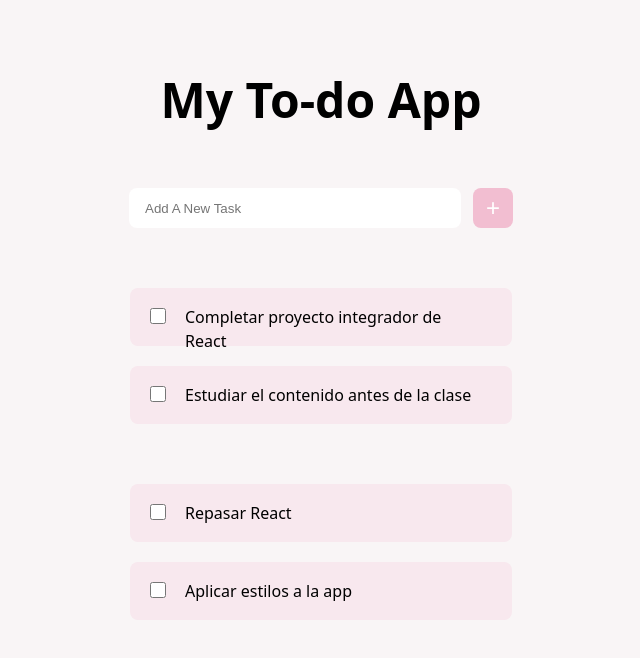
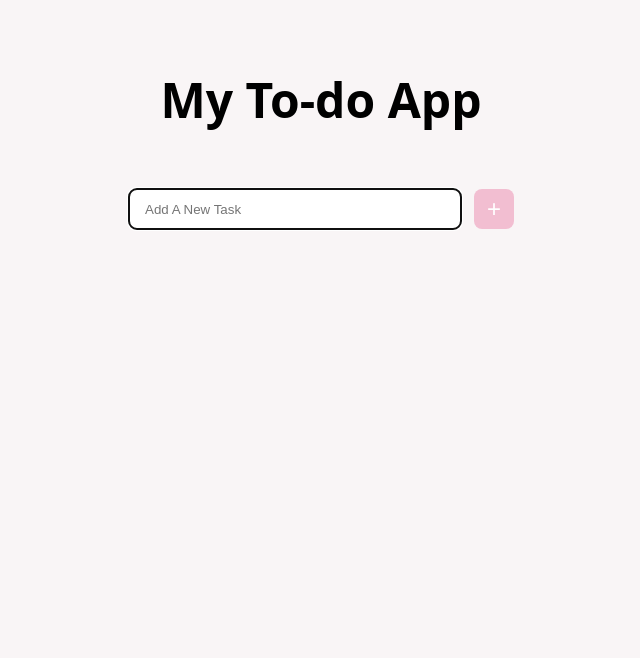
Before and after one commit to davidcdev/my-react-task-list, a React (Vite) app: page / in a window 1280 px wide. Shown: the top 658 px of the page, without its empty margins (319-959 px from the left). Built offline with nearby package versions, Linux system fonts and the light colour scheme.

Commit message:
Implemented hooks to add, complete and delete tasks

```diff
--- a/src/App.css
+++ b/src/App.css
@@ -6,6 +6,7 @@
   display: flex;
   flex-direction: column;
   place-items: center;
+  font-family: system-ui, -apple-system, BlinkMacSystemFont, 'Segoe UI', Roboto, Oxygen, Ubuntu, Cantarell, 'Open Sans', 'Helvetica Neue', sans-serif;
 }
 
 header {
@@ -22,13 +23,21 @@ header {
   margin-bottom: 20px;
 }
 
+.new-task{
+  border: 1px solid #F2BED1;
+  border-radius: 8px;
+  width: 300px;
+  height: 32px;
+  padding: 4px 16px;
+}
+
 .add-new-task {
   display: flex;
   align-items: center;
   justify-content: space-around;
 }
 
-.add {
+.add-button {
   background-color: #F2BED1;
   border: none;
   border-radius: 8px;
@@ -42,16 +51,8 @@ header {
   cursor: pointer;
 }
 
-.add:hover {
+.add-button:hover {
   background-color: #FDCEDF;
-}
-
-.type-task{
-  border: none;
-  border-radius: 8px;
-  width: 300px;
-  height: 32px;
-  padding: 4px 16px;
 }
 
 .task-list-item:nth-child(1) {
@@ -62,25 +63,69 @@ header {
   margin-top: 20px;
   display: flex;
   place-items: center;
-  justify-content: space-around;
+  justify-content:flex-start;
   border: none;
   border-radius: 8px;
   width: 350px;
-  height: 50px;
+  min-height: 50px;
   padding: 4px 16px;
   background-color: #F8E8EE;
+  position: relative;
+}
+
+.task-list-item.is-completed:nth-child(1) {
+  margin-top: 60px;
+}
+
+.task-list-item.is-completed {
+  margin-top: 20px;
+  display: flex;
+  place-items: center;
+  justify-content: space-around;
+  border: 1px solid #A3D2CA;
+  border-radius: 8px;
+  width: 350px;
+  min-height: 50px;
+  padding: 4px 16px;
+  background-color: #CDF0EA;
+  opacity: 0.65;
+}
+
+.task-list-item.is-completed:hover {
+  opacity: 1;
 }
 
 .complete {
   width: 16px;
   height: 16px;
   cursor: pointer;
+  margin-right: 16px;
 }
 
-.task-name {
-  width: 100%;
+.task-list-item-description {
+  width: 100vh;
   height: 50%;
   text-align: left;
   font-weight:300;
   padding: 4px 16px;
 }
+
+.delete-button {
+  display: flex;
+  align-items: center;
+  justify-content: center;
+  width: 18px;
+  height: 18px;
+  border: none;
+  border-radius: 4px;
+  background-color: transparent;
+  cursor: pointer;
+  opacity: 0.65;
+}
+
+.delete-button:hover {
+  border: 1px solid rgba(255, 0, 0, 0.525);
+  border-radius: 4px;
+  background-color: rgba(255, 0, 0, 0.329);
+  opacity: 1;
+}
--- a/src/App.jsx
+++ b/src/App.jsx
@@ -3,22 +3,11 @@ import './App.css'
 import { Header } from "./components/Header"
 import { TaskList } from './components/TaskList'
 
-let pendingTasks = [
-  { name:"Completar proyecto integrador de React" },
-  { name:"Estudiar el contenido antes de la clase" }
-]
-
-let completedTasks = [
-  { name:"Repasar React"},
-  { name:"Aplicar estilos a la app"}
-]
-
 function App() {
   return (
     <>
       <Header />
-      <TaskList list={pendingTasks} />
-      <TaskList list={completedTasks} />
+      <TaskList />
     </>
   )
 }
--- a/src/components/Header.jsx
+++ b/src/components/Header.jsx
@@ -6,10 +6,6 @@ export function Header () {
             <div className="title">
                 <h1>My To-do App</h1>
             </div>
-            <div className="add-new-task">
-                <input type="text" placeholder="Add A New Task" className="type-task" />
-                <button type="submit" className="add">+</button>
-            </div>
         </header>
     )
 }
--- a/src/components/Task.jsx
+++ b/src/components/Task.jsx
@@ -1,16 +1,40 @@
-export function Task (props) {
+export function Task ({task, onCompleteClick, onDeleteClick, setComplete }) {
+    const handleCompleteClick = () => {
+        onCompleteClick(task, task.id)
+    }
 
-    const {name} = props;
+    const handleDeleteClick = () => {
+        onDeleteClick(task.id)
+    }
 
     return (
-        <article className="task-list-item">
+        <article
+            className={
+                task.isCompleted === true
+                ? 'task-list-item is-completed'
+                : 'task-list-item' }>
             <aside>
-                <input type="checkbox" className="complete" />
+                <input
+                    type="checkbox"
+                    className="complete"
+                    onClick={ handleCompleteClick }
+                    checked={task.isCompleted}
+                    onChange={e => handleCompleteClick(e.target.checked)}
+                />
             </aside>
 
-            <p className="task-name">
-                {name}
-            </p>
+            <div className="task-list-item-description">
+                {task.description}
+            </div>
+
+            <button
+                className="delete-button"
+                onClick={ handleDeleteClick }
+            >
+                <span>
+                    x
+                </span>
+            </button>
         </article>
     )
 }
--- a/src/components/TaskList.jsx
+++ b/src/components/TaskList.jsx
@@ -1,14 +1,109 @@
+import { useState, useEffect } from "react";
+import App from "../App";
 import { Task } from "./Task"
 
-export function TaskList (props) {
 
-    const {list} = props;
+export function TaskList () {
+    const [ task, setTask ] = useState([]);
+
+    const saveTask = (inputValue) => {
+
+        inputValue = {
+            id: Date.now(),
+            description: `${inputValue}`,
+            isCompleted: false
+        }
+
+        let newTask = [...task];
+
+        newTask = [...newTask, inputValue];
+
+        setTask(newTask);
+
+        localStorage.setItem("task", JSON.stringify(newTask));
+    }
+
+    useEffect(() => {
+        const localStorageData = localStorage.getItem("task");
+        const storedTask = JSON.parse(localStorageData);
+        console.log(storedTask)
+        if (storedTask) {
+            setTask(storedTask);
+        }
+    }, []);
+
+    /* console.log(task) */
+
+    const [inputValue, setInputValue] = useState('');
+
+    const handleKeyDown = (e) => {
+        if (e.key === 'Enter' && inputValue !== '') {
+            saveTask(inputValue)
+            setInputValue('')
+        }
+    }
+
+    const handleAddClick = (e) => {
+        if (inputValue !== '') {
+            saveTask(inputValue)
+            setInputValue('')
+        }
+    }
+
+    const [complete, setComplete] = useState(false)
+
+    const handleCompleteClick = (newCompleted, id) => {
+        setComplete(newCompleted.isCompleted = true)
+
+        let newTask = [...task];
+
+        newTask = [...newTask.filter(e => e.id != id), newCompleted];
+
+        setTask(newTask);
+
+        localStorage.setItem("task", JSON.stringify(newTask));
+    }
+    /* console.log(task) */
+
+    const handleDeleteClick = (id) => {
+        let newTask = [...task];
+        const list = newTask.filter(e => e.id != id)
+        setTask(list);
+        localStorage.setItem("task", JSON.stringify(list));
+    }
 
     return (
-        <div className="task-list">
-            {list.map((task) => (
-                <Task name={task.name} />
-            ))}
-        </div>
+        <section>
+            <div className="add-new-task">
+                <input
+                    type="text"
+                    placeholder="Add A New Task"
+                    className="new-task"
+                    value={inputValue}
+                    onChange={(e) => { setInputValue(e.target.value) }}
+                    onKeyDown={ handleKeyDown }
+                    autoFocus
+                />
+                <button
+                    type="submit"
+                    className="add-button"
+                    onChange={(e) => { setInputValue(e.target.value) }}
+                    onClick={ handleAddClick }
+                >
+                    +
+                </button>
+            </div>
+            <div className="task-list">
+                {task.map((task,id) => (
+                    <Task
+                        key={id}
+                        task={task}
+                        isCompleted={complete}
+                        onCompleteClick={handleCompleteClick}
+                        onDeleteClick={handleDeleteClick}
+                    />
+                ))}
+            </div>
+        </section>
     )
 }
```
